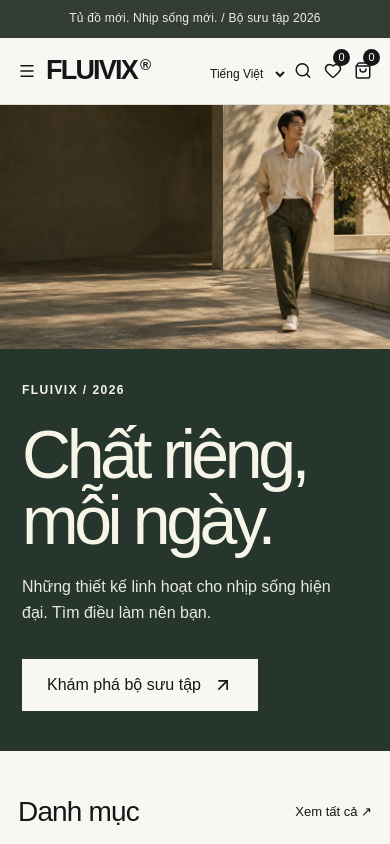
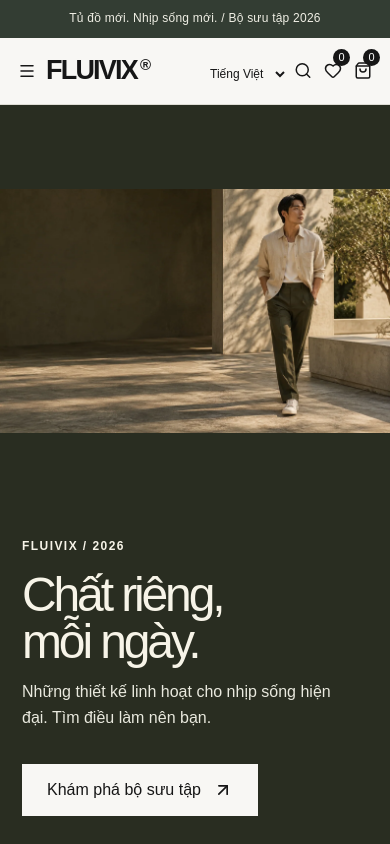
Before and after one commit to luciusvie2712/Fashion-E-commerce-Website, a React (Vite) app: page / in a window 390 px wide. Shown: the top 844 px of the page. Built offline with nearby package versions, Linux system fonts and the light colour scheme.

Commit message:
fix(hero): scale campaign into one viewport including header

```diff
--- a/progress/BUILD-STATUS.md
+++ b/progress/BUILD-STATUS.md
@@ -188,3 +188,8 @@ All rows below were pushed to origin/main and verified with git ls-remote. No fo
 - Removed the homepage `01 / 04` / AI-image corner caption as requested. Replaced fixed-height, cover-cropped hero sizing with the image's natural aspect ratio. Desktop retains centered overlay copy; tablet/mobile place copy below the image so the full photograph remains visible. Removed unused caption rules and conflicting mobile crop overrides.
 - Actual verification: `npm.cmd run build` PASS (includes typecheck), `npm.cmd run lint` PASS, changed-source Prettier check PASS and `git diff --check` PASS. Temporary Playwright geometry audit PASS for 35 combinations (7 widths from 360 to 1920px × 5 locales): original image ratio, image/copy inside hero, no horizontal overflow and no caption. Desktop/mobile hero screenshots inspected.
 - Targeted production browser tests PASS 3/3: photograph/variant loading, five-locale larger typography, automated WCAG AA on key screens. No full commerce rerun for this CSS/markup-only adjustment. User's unrelated README and instruction files remain unstaged.
+
+## Follow-up: hero fits one viewport
+- User requested a smaller hero that fits one screen. Hero now uses the viewport height remaining after its measured page offset (announcement/header included). A local ResizeObserver keeps this measurement current across language wrapping and window resizing. The original image is scaled with contain, without cropping or modifying the source file. Tablet/mobile copy remains separate, with a two-column layout for landscape and compact spacing on short screens.
+- Actual checks: build/typecheck PASS, lint PASS, changed-source Prettier PASS, git diff --check PASS. Temporary browser geometry audit initially found overflow on 844×390 landscape; corrected with the landscape layout, then all 40 combinations PASS (8 viewport sizes × 5 locales), asserting hero ends at viewport bottom, image/copy remain visible and no horizontal overflow. Desktop, portrait mobile and landscape screenshots inspected.
+- Targeted production Playwright suite PASS 3/3 (35.5s): photographic assets, five-language typography and automated WCAG AA. Full commerce tests were not rerun for this presentation adjustment. Unrelated user files remain unstaged.
--- a/src/features/catalog/Pages.tsx
+++ b/src/features/catalog/Pages.tsx
@@ -1,4 +1,5 @@
 import { Link, useLocation, useParams, useSearchParams } from 'react-router';
+import { useLayoutEffect, useRef } from 'react';
 import { ArrowUpRight, SlidersHorizontal } from 'lucide-react';
 import { useLocale } from '../i18n';
 import { categories, collections, colors, products } from '../../data/catalog';
@@ -9,9 +10,26 @@ import { Newsletter } from '../../components/layout/Shell';
 import { campaignHero, categoryPhoto, collectionPhoto } from '../../data/photography';
 export function Home() {
   const { t, locale } = useLocale();
+  const heroRef = useRef<HTMLElement>(null);
+  useLayoutEffect(() => {
+    const hero = heroRef.current;
+    if (!hero) return;
+    const measure = () => {
+      const offset = hero.getBoundingClientRect().top + window.scrollY;
+      hero.style.setProperty('--hero-offset', `${offset}px`);
+    };
+    measure();
+    const observer = new ResizeObserver(measure);
+    observer.observe(document.body);
+    window.addEventListener('resize', measure);
+    return () => {
+      observer.disconnect();
+      window.removeEventListener('resize', measure);
+    };
+  }, []);
   return (
     <>
-      <section className="hero">
+      <section className="hero" ref={heroRef}>
         <img
           src={campaignHero}
           width="1600"
--- a/src/styles/globals.css
+++ b/src/styles/globals.css
@@ -246,16 +246,18 @@ img {
 }
 .hero {
   position: relative;
-  background: #26362c;
+  height: calc(100svh - var(--hero-offset, 130px));
+  background: #292d21;
   color: #f7f4e8;
   overflow: hidden;
 }
 .hero > img {
   display: block;
   width: 100%;
-  height: auto;
+  height: 100%;
+  min-height: 0;
   object-fit: contain;
-  object-position: center;
+  object-position: right center;
 }
 .hero-copy {
   position: absolute;
@@ -267,7 +269,7 @@ img {
   max-width: 800px;
 }
 .hero-copy h1 {
-  font-size: clamp(60px, 7.2vw, 112px);
+  font-size: clamp(48px, min(7.2vw, 12svh), 112px);
   white-space: pre-line;
   line-height: 0.98;
   letter-spacing: -0.065em;
@@ -1055,6 +1057,13 @@ details {
   }
 }
 @media (max-width: 900px) {
+  .hero {
+    display: grid;
+    grid-template-rows: minmax(0, 1fr) auto;
+  }
+  .hero > img {
+    object-position: center;
+  }
   .desktop-nav {
     display: none;
   }
@@ -1109,12 +1118,13 @@ details {
     position: relative;
     top: auto;
     transform: none;
-    padding: 40px 28px;
+    padding: 24px 28px;
     width: 100%;
     max-width: none;
   }
   .hero-copy h1 {
-    font-size: 78px;
+    font-size: clamp(44px, 6.5vw, 68px);
+    margin: 16px 0;
   }
   .pdp {
     gap: 28px;
@@ -1205,12 +1215,12 @@ details {
   .hero-copy {
     width: 100%;
     max-width: 100%;
-    padding: 32px 24px 40px;
+    padding: 20px 24px 28px;
     z-index: 1;
   }
   .hero-copy h1 {
-    font-size: 68px;
-    margin: 20px 0;
+    font-size: 48px;
+    margin: 14px 0;
   }
   .hero-copy > p:not(.eyebrow) {
     font-size: 15px;
@@ -1722,3 +1732,42 @@ body {
     font-size: 14px;
   }
 }
+
+@media (max-height: 650px) {
+  .hero-copy {
+    padding: 12px 4%;
+  }
+  .hero-copy .eyebrow {
+    margin-bottom: 0;
+  }
+  .hero-copy h1 {
+    font-size: 36px;
+    margin: 10px 0;
+  }
+  .hero-copy > p:not(.eyebrow) {
+    font-size: 15px;
+    line-height: 1.45;
+    margin-bottom: 12px;
+  }
+  .hero-copy .button {
+    min-height: 44px;
+    padding: 10px 16px;
+  }
+}
+@media (max-width: 900px) and (orientation: landscape) {
+  .hero {
+    grid-template-columns: 1fr 1fr;
+    grid-template-rows: minmax(0, 1fr);
+  }
+  .hero > img {
+    grid-column: 2;
+    grid-row: 1;
+  }
+  .hero-copy {
+    grid-column: 1;
+    grid-row: 1;
+    align-self: center;
+    padding-left: 6%;
+    padding-right: 6%;
+  }
+}
```
